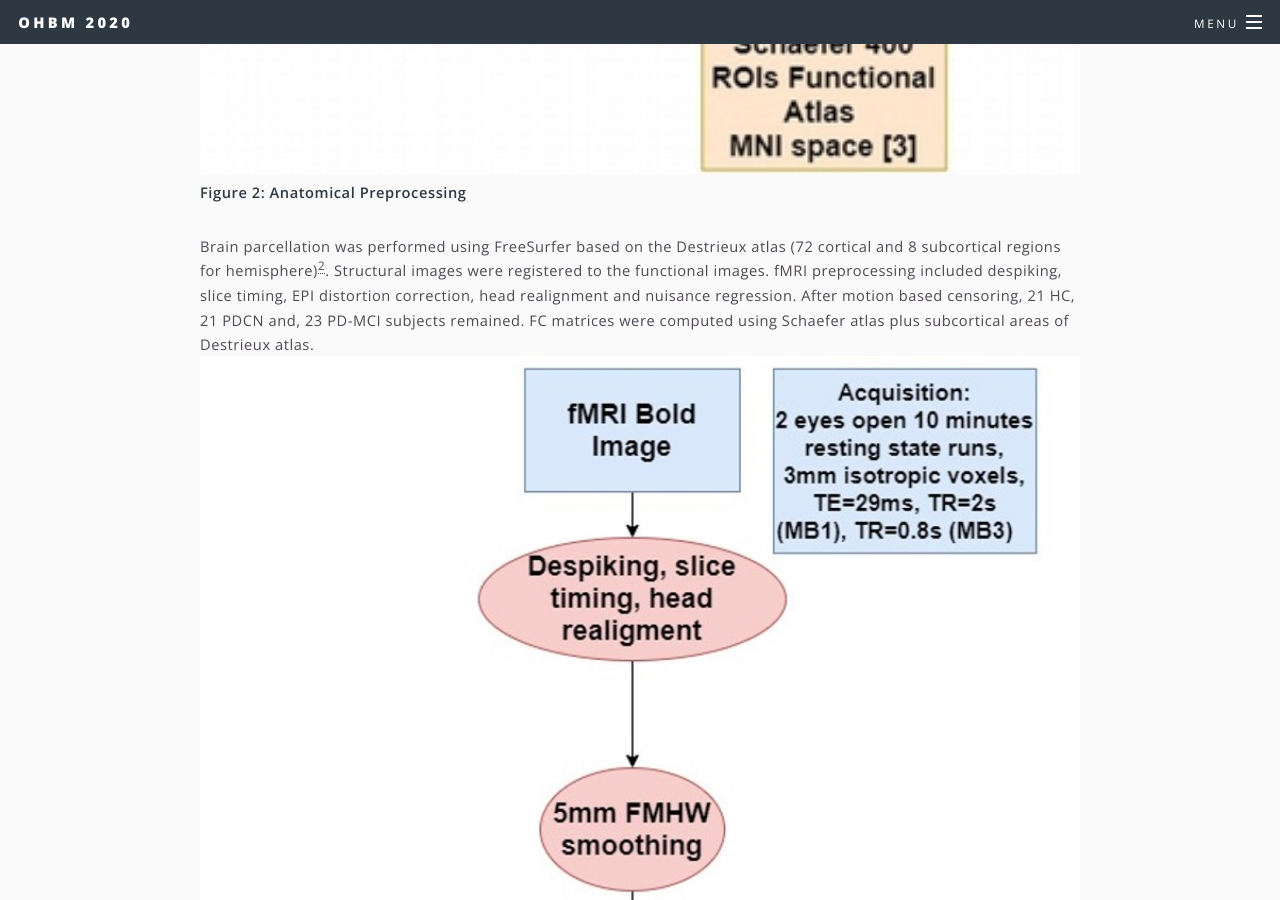
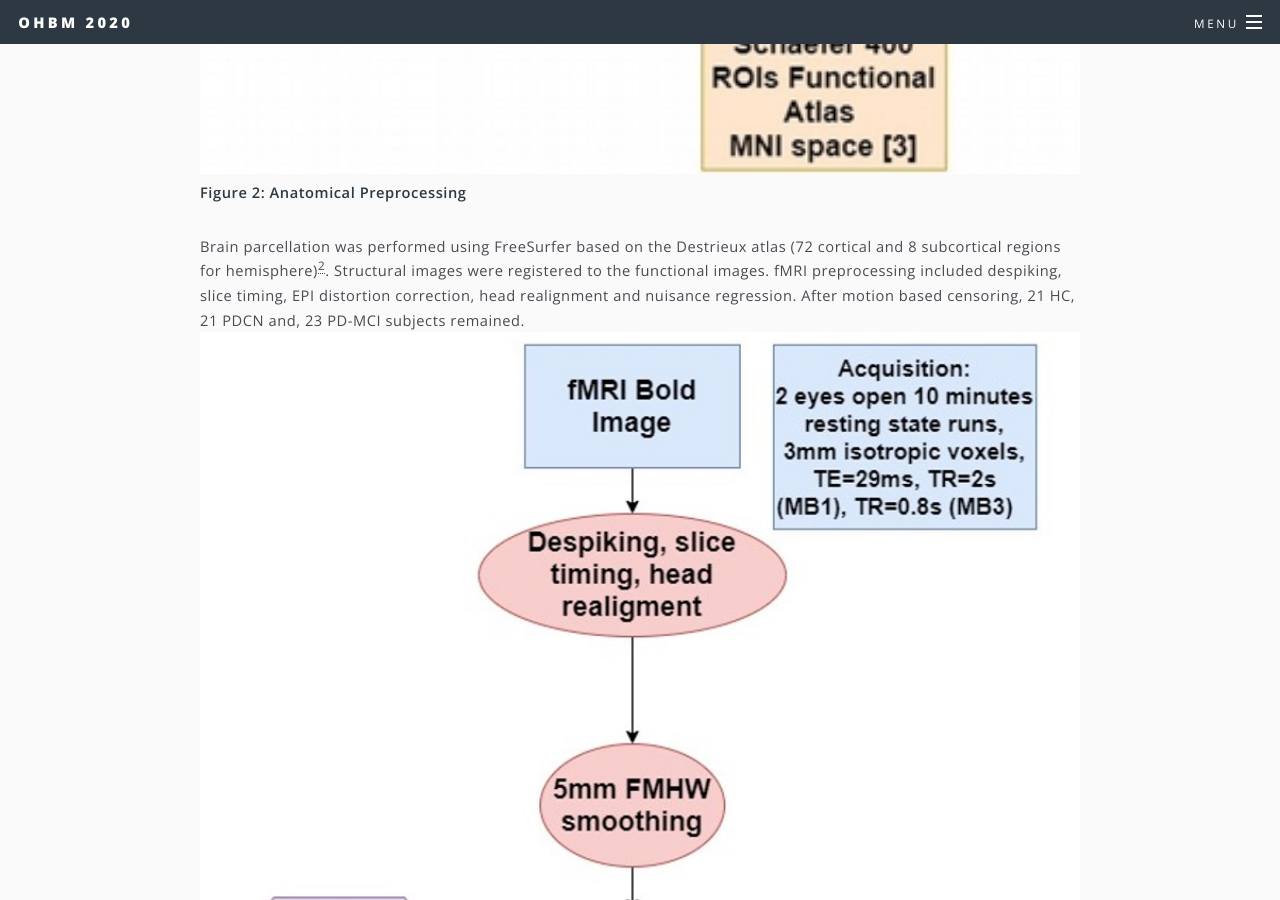
Before and after one commit to vinferrer/OHBM_2020, a Jekyll site: the page built from index.md, in a window 1280 px wide and 900 px high, scrolled down 2582 px. Built offline with Jekyll 4.4.1, drawn with Linux system fonts in a browser that asks for light colours; some of the changed text lies outside the part shown.

Commit message:
add references

```diff
--- a/index.md
+++ b/index.md
@@ -31,14 +31,14 @@ For each subject, we collected: T1-weighted and T2-weighted anatomical scans (1
 **Figure 2: Anatomical Preprocessing**
 
 Brain parcellation was performed using FreeSurfer based on the Destrieux atlas (72 cortical and 8 subcortical regions for hemisphere)[^2]. Structural images were registered to the functional images.
-fMRI preprocessing included despiking, slice timing, EPI distortion correction, head realignment and nuisance regression. After motion based censoring, 21 HC, 21 PDCN and, 23 PD-MCI subjects remained. FC matrices were computed using Schaefer atlas plus subcortical areas of Destrieux atlas.
+fMRI preprocessing included despiking, slice timing, EPI distortion correction, head realignment and nuisance regression. After motion based censoring, 21 HC, 21 PDCN and, 23 PD-MCI subjects remained.
 ![](./images/Functional_preprocessing.jpg){:width="100%"}
 **Figure 3: Functional Preprocessing**
 
 fMRI preprocessing (AFNI) included despiking, slice timing, EPI distortion correction, head realignment, nuisance regression (6 Legendre polynomials, 6 realignment parameters plus temporal derivatives, 5 principal components of WM and ventricle CSF voxels and 5 PCs of brain’s edge voxels). After Motion based censoring, (Frame wise displacement(9)> 0.4), 21 HC, 21 PDCN and, 23 PD-MCI subjects remained for further analysis.
 
 # [ConnICA](#ConnICA)
-FC matrices were computed using Schaefer atlas plus subcortical areas of Destrieux atlas [^3] [^4] and then inputed to ConnICA [^5] using MELODIC with 65 independent FC-traits, which was the optimal PCA component for subject identifiability [^6].
+FC matrices were computed using Schaefer atlas plus subcortical areas of Destrieux atlas [^3] and then inputed to ConnICA [^4] using MELODIC with 65 independent FC-traits, which was the optimal PCA component for subject identifiability [^5].
 ![](./images/ConnICA.jpg){:width="100%"}
 **Figure 4: ConnICA Analysis**
 
```
Also changed, not shown: other parts of index.md (+4 -5 lines).
